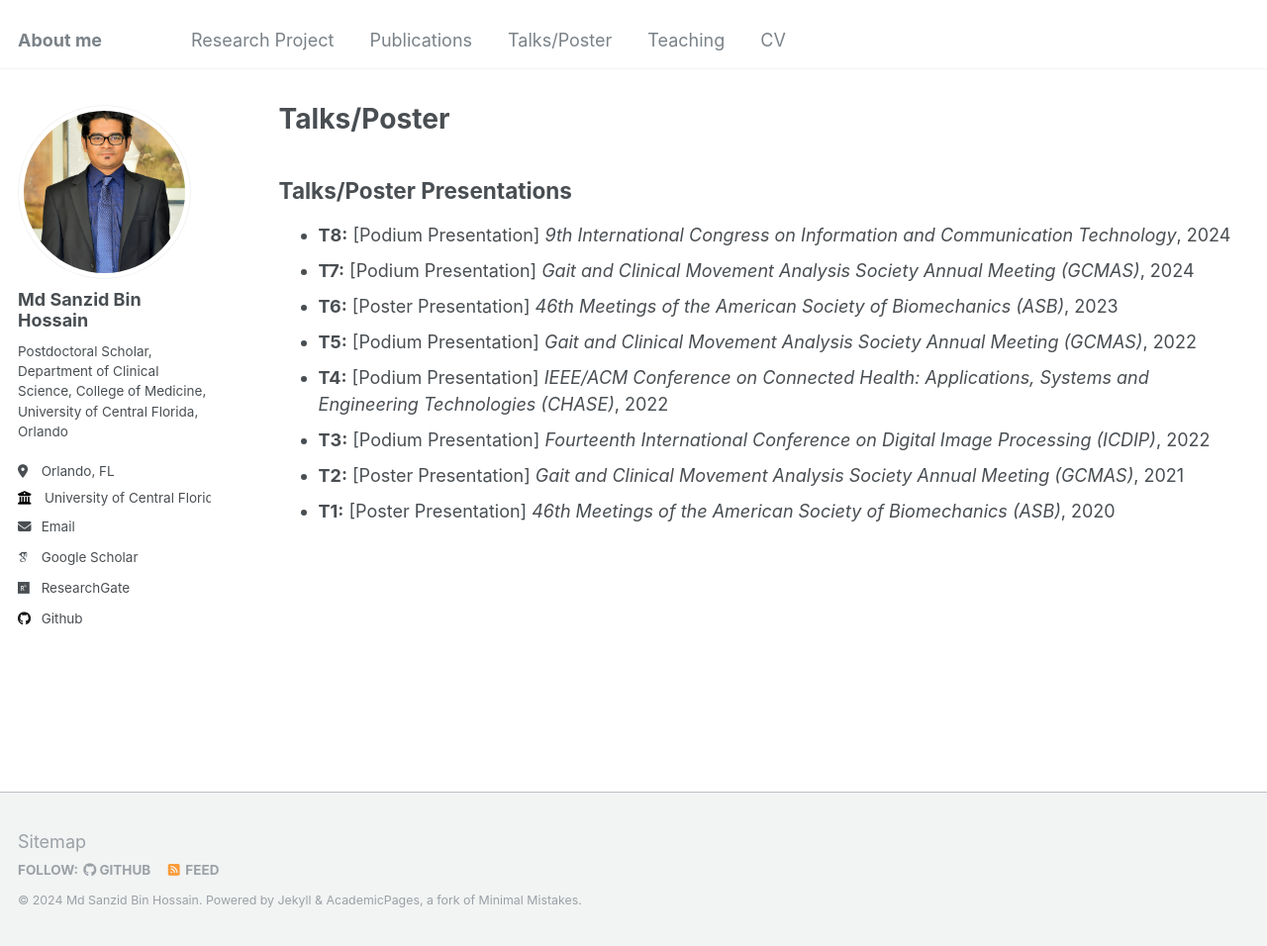
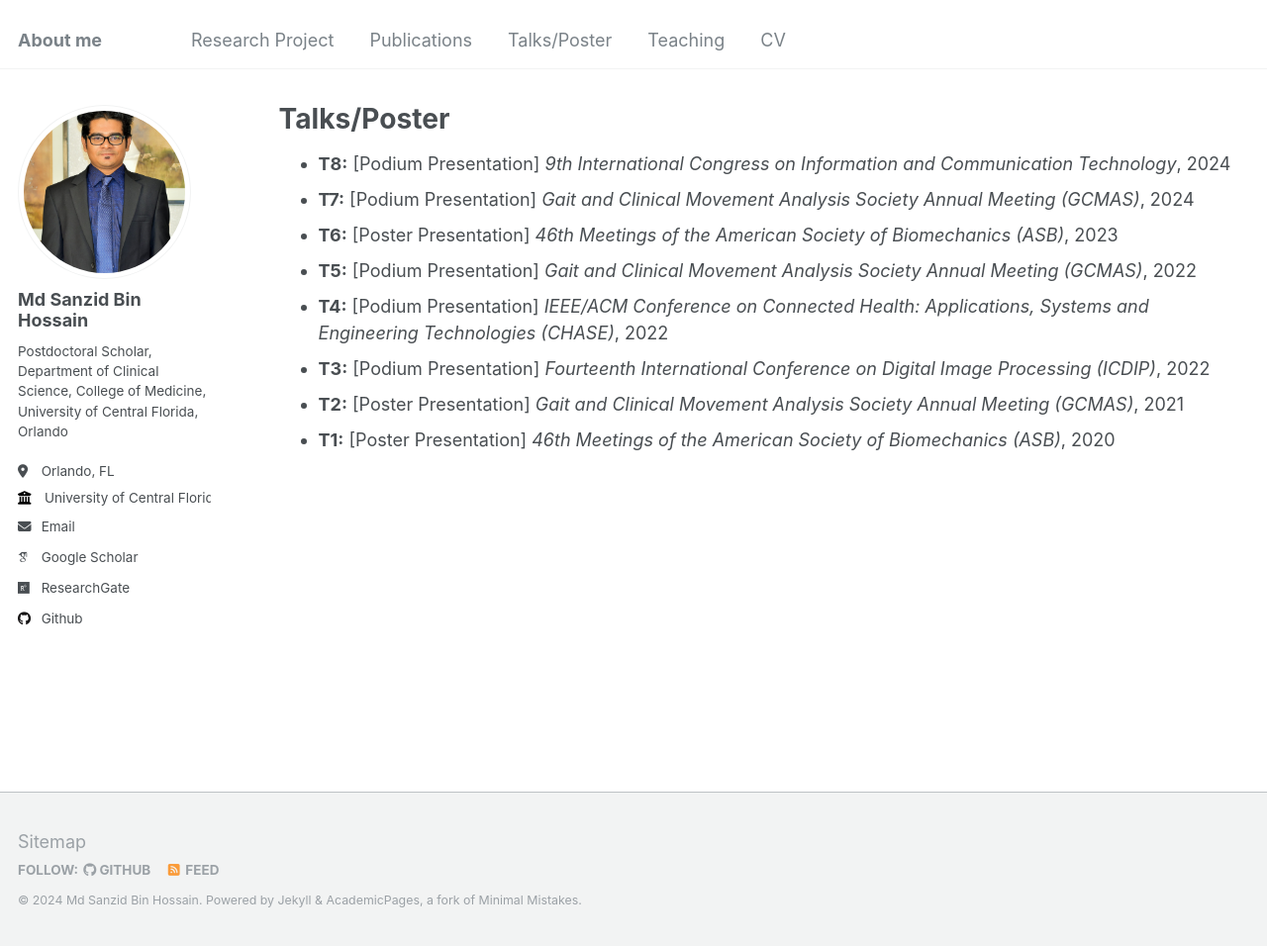
Before and after one commit to Md-Sanzid-Bin-Hossain/Md-Sanzid-Bin-Hossain, a Jekyll site: the page built from _pages/talks.md, in a window 1280 px wide and 956 px high. Shown: the whole window at 99% size. Built offline with Jekyll 4.4.1, drawn with Linux system fonts in a browser that asks for light colours; some web fonts are replaced.

Commit message:
talks.md

```diff
--- a/_pages/talks.md
+++ b/_pages/talks.md
@@ -6,7 +6,6 @@ author_profile: true
 ---
 
 
-## Talks/Poster Presentations
 - **T8:** [Podium Presentation] *9th International Congress on Information and Communication Technology*, 2024
 - **T7:** [Podium Presentation] *Gait and Clinical Movement Analysis Society Annual Meeting (GCMAS)*, 2024
 - **T6:** [Poster Presentation] *46th Meetings of the American Society of Biomechanics (ASB)*, 2023
```
